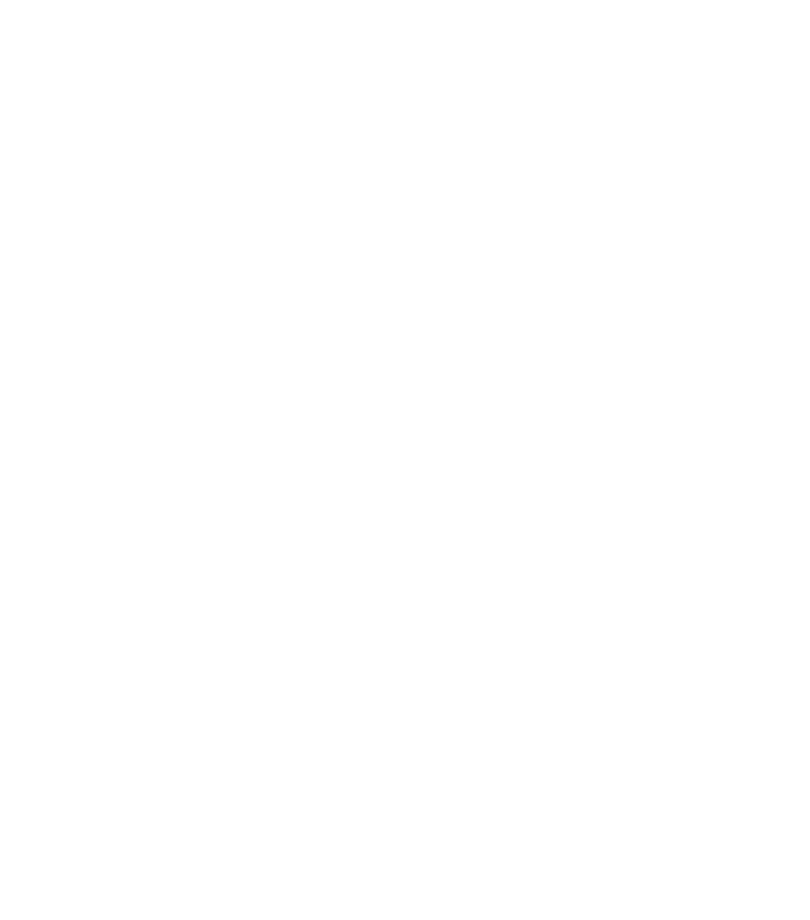
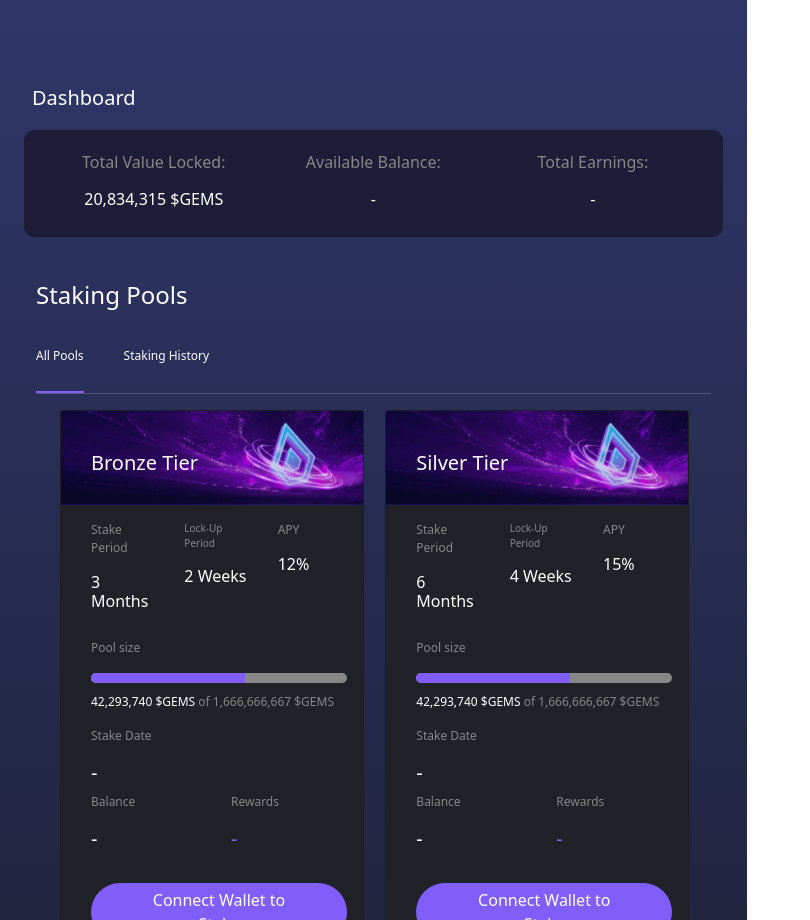
Before and after one commit to QalbeAli/Wagmi-Code, a Next.js app: page / in a window 1280 px wide. Shown: the part 180-1100 px from the top of the page, without its empty margins (0-810 px from the left). Before the commit the page ends 800 px from the top, so only its background shows below. Built offline with nearby package versions, Linux system fonts and the light colour scheme.

Commit message:
first commit

```diff
--- a/components/cards.js
+++ b/components/cards.js
@@ -5,20 +5,21 @@
             <div className='container-fluid' >
                 <div className='row'>
                     <div className='col-sm-6 col col-lg-6'>
+                        <div className={cardstyles.col1}>
                         <div className="card" style={{ width: "19rem", padding: "0px", backgroundColor: "#212228" }}>
                             <img className={cardstyles.img33} src="banner1.png" alt="Card image cap" />
                             <h5 className={cardstyles.head5}>Bronze Tier</h5>
                             <div className="card-body">
                                 <div className='row' style={{ marginLeft: "2px" }}>
-                                    <div className='col-lg-4'>
+                                    <div className='col-lg-4 col-sm 4 col-4'>
                                         <p style={{ color: "#878787", fontSize: "12px" }}>Stake Period</p>
                                         <h6 style={{ color: "white" }}>3 Months</h6>
                                     </div>
-                                    <div className='col-lg-4'>
+                                    <div className='col-lg-4 col-sm-4 col-4'>
                                         <p style={{ color: "#878787", fontSize: "10px" }}> Lock-Up Period</p>
                                         <h6 style={{ color: "white" }}>2 Weeks</h6>
                                     </div>
-                                    <div className='col-lg-4'>
+                                    <div className='col-lg-4 col-sm-4 col-4'>
                                         <p style={{ color: "#878787", fontSize: "12px" }}>APY</p>
                                         <h6 style={{ color: "white" }}>12%</h6>
                                     </div>
@@ -44,11 +45,11 @@
                                         <h5 style={{color:"white"}}>-</h5>
                                     </div>
                                     <div className='row'>
-                                        <div className='col-sm-6'>
+                                        <div className='col-sm-6 col-6'>
                                         <p style={{color:"#878787",fontSize:"12px"}}>Balance</p>
                                         <h5 style={{color:"white"}}>-</h5>
                                         </div>
-                                        <div className='col-sm-6'>
+                                        <div className='col-sm-6 col-6'>
                                         <p style={{color:"#878787",fontSize:"12px"}}>Rewards</p>
                                         <h5 style={{color:"#815efa"}}>-</h5>
                                         </div>
@@ -58,22 +59,24 @@
                                 </div>
                             </div>
                         </div>
+                        </div>
                     </div>
                     <div className='col-sm-6 col col-lg-6'>
+                        <div className={cardstyles.col2}>
                     <div className="card" style={{ width: "19rem", padding: "0px", backgroundColor: "#212228" }}>
                             <img className={cardstyles.img33} src="banner1.png" alt="Card image cap" />
                             <h5 className={cardstyles.head5}>Silver Tier</h5>
                             <div className="card-body">
                                 <div className='row' style={{ marginLeft: "2px" }}>
-                                    <div className='col-lg-4'>
+                                    <div className='col-lg-4 col-sm-4 col-4'>
                                         <p style={{ color: "#878787", fontSize: "12px" }}>Stake Period</p>
                                         <h6 style={{ color: "white" }}>6 Months</h6>
                                     </div>
-                                    <div className='col-lg-4'>
+                                    <div className='col-lg-4 col-sm-4 col-4'>
                                         <p style={{ color: "#878787", fontSize: "10px" }}> Lock-Up Period</p>
                                         <h6 style={{ color: "white" }}>4 Weeks</h6>
                                     </div>
-                                    <div className='col-lg-4'>
+                                    <div className='col-lg-4 col-sm-4 col-4'>
                                         <p style={{ color: "#878787", fontSize: "12px" }}>APY</p>
                                         <h6 style={{ color: "white" }}>15%</h6>
                                     </div>
@@ -99,11 +102,11 @@
                                         <h5 style={{color:"white"}}>-</h5>
                                     </div>
                                     <div className='row'>
-                                        <div className='col-sm-6'>
+                                        <div className='col-sm-6 col-6'>
                                         <p style={{color:"#878787",fontSize:"12px"}}>Balance</p>
                                         <h5 style={{color:"white"}}>-</h5>
                                         </div>
-                                        <div className='col-sm-6'>
+                                        <div className='col-sm-6 col-6'>
                                         <p style={{color:"#878787",fontSize:"12px"}}>Rewards</p>
                                         <h5 style={{color:"#815efa"}}>-</h5>
                                         </div>
@@ -115,23 +118,25 @@
                         </div>
 
                     </div>
+                    </div>
                 </div>
                 <div className='row' style={{marginTop:"20px"}}>
                     <div className='col-sm-6 col col-lg-6'>
+                    <div className={cardstyles.col3}>
                         <div className="card" style={{ width: "19rem", padding: "0px", backgroundColor: "#212228" }}>
                             <img className={cardstyles.img33} src="banner1.png" alt="Card image cap" />
                             <h5 className={cardstyles.head5}>Gold Tier</h5>
                             <div className="card-body">
                                 <div className='row' style={{ marginLeft: "2px" }}>
-                                    <div className='col-lg-4'>
+                                    <div className='col-lg-4 col-sm-4 col-4'>
                                         <p style={{ color: "#878787", fontSize: "12px" }}>Stake Period</p>
                                         <h6 style={{ color: "white" }}>9 Months</h6>
                                     </div>
-                                    <div className='col-lg-4'>
+                                    <div className='col-lg-4  col-sm-4 col-4'>
                                         <p style={{ color: "#878787", fontSize: "10px" }}> Lock-Up Period</p>
                                         <h6 style={{ color: "white" }}>6 Weeks</h6>
                                     </div>
-                                    <div className='col-lg-4'>
+                                    <div className='col-lg-4  col-sm-4 col-4'>
                                         <p style={{ color: "#878787", fontSize: "12px" }}>APY</p>
                                         <h6 style={{ color: "white" }}>18%</h6>
                                     </div>
@@ -157,11 +162,11 @@
                                         <h5 style={{color:"white"}}>-</h5>
                                     </div>
                                     <div className='row'>
-                                        <div className='col-sm-6'>
+                                        <div className='col-sm-6 col-6'>
                                         <p style={{color:"#878787",fontSize:"12px"}}>Balance</p>
                                         <h5 style={{color:"white"}}>-</h5>
                                         </div>
-                                        <div className='col-sm-6'>
+                                        <div className='col-sm-6 col-6'>
                                         <p style={{color:"#878787",fontSize:"12px"}}>Rewards</p>
                                         <h5 style={{color:"#815efa"}}>-</h5>
                                         </div>
@@ -172,21 +177,23 @@
                             </div>
                         </div>
                     </div>
+                    </div>
                     <div className='col-sm-6 col col-lg-6'>
+                        <div className={cardstyles.col4}>
                     <div className="card" style={{boxShadow:"0px 0px 9px 3px #6A8EFFCC;", width: "19rem", padding: "0px", backgroundColor: "#212228" }}>
                             <img className={cardstyles.img33} src="banner1.png" alt="Card image cap" />
                             <h5 className={cardstyles.head5}>Platinum Tier</h5>
                             <div className="card-body">
                                 <div className='row' style={{ marginLeft: "2px" }}>
-                                    <div className='col-lg-4'>
+                                    <div className='col-lg-4  col-sm-4 col-4'>
                                         <p style={{ color: "#878787", fontSize: "12px" }}>Stake Period</p>
                                         <h6 style={{ color: "white" }}>12 Month</h6>
                                     </div>
-                                    <div className='col-lg-4'>
+                                    <div className='col-lg-4  col-sm-4 col-4'>
                                         <p style={{ color: "#878787", fontSize: "10px" }}> Lock-Up Period</p>
                                         <h6 style={{ color: "white" }}>8 Weeks</h6>
                                     </div>
-                                    <div className='col-lg-4'>
+                                    <div className='col-lg-4  col-sm-4 col-4'>
                                         <p style={{ color: "#878787", fontSize: "12px" }}>APY</p>
                                         <h6 style={{ color: "white" }}>21%</h6>
                                     </div>
@@ -212,11 +219,11 @@
                                         <h5 style={{color:"white"}}>-</h5>
                                     </div>
                                     <div className='row'>
-                                        <div className='col-sm-6'>
+                                        <div className='col-sm-6 col-6'>
                                         <p style={{color:"#878787",fontSize:"12px"}}>Balance</p>
                                         <h5 style={{color:"white"}}>-</h5>
                                         </div>
-                                        <div className='col-sm-6'>
+                                        <div className='col-sm-6 col-6'>
                                         <p style={{color:"#878787",fontSize:"12px"}}>Rewards</p>
                                         <h5 style={{color:"#815efa"}}>-</h5>
                                         </div>
@@ -228,6 +235,7 @@
                         </div>
 
                     </div>
+                    </div>
                 </div>
             </div>
         </>
--- a/components/faq.js
+++ b/components/faq.js
@@ -3,7 +3,7 @@
     return(
         <>
    <div className='container' style={{marginTop:"20px"}}>
-       <h2 style={{color:"white",}}>FAQ</h2>
+       <h2 className={faqstyles.f}>FAQ</h2>
        <br></br>
    <div className="accordion accordion-flush" id="accordionFlushExample" >
   <div className="accordion-item" style={{backgroundColor:"#1d1d37"}}>
--- a/pages/index.js
+++ b/pages/index.js
@@ -58,9 +58,9 @@
           </div>
         </div>
       </div>
-      {/* <div className="container-fluid" >
+      <div className="container-fluid" >
   <div className="row flex-nowrap">
-    <div className="col-3 col-md-3 col-xl-2 px-sm-2 px-0 " style={{backgroundImage:"linear-gradient(#331939, #191729)"}}>
+    {/* <div className="col-3 col-md-3 col-xl-2 px-sm-2 px-0 " style={{backgroundImage:"linear-gradient(#331939, #191729)"}}>
       <div className="d-flex flex-column align-items-center align-items-sm-start px-3 pt-2 text-white min-vh-100">
         <ul
           className="nav nav-pills flex-column mb-sm-auto mb-0 align-items-center align-items-sm-start"
@@ -162,10 +162,10 @@
        <a style={{color:"#878787",textDecoration:"none"}}  href="#">Terms and Conditions</a>
       </div>
       </div>
-    </div>
-    <div className="col-xl-7 col-md-6 col-6" style={{backgroundImage:"linear-gradient(#31396E,#121216)"}}>
+    </div> */}
+    <div className="col-xl-7 col-md-12 col-12" style={{backgroundImage:"linear-gradient(#31396E,#121216)"}}>
 
-    <div>
+    <div className={styles.centerCol}>
       <h1 className={styles.heading}>$GEMS Staking</h1>
       <p className={styles.heading1}>Stake your $GEMS in GEMS ecosystem</p>
       <br></br>
@@ -173,15 +173,15 @@
       <h5 className={styles.heading1}>Dashboard</h5>
       <div className='container' style={{marginTop:"20px"}}>
         <div className='row' style={{backgroundColor:"#1d1d37",padding:"20px",borderRadius:"10px"}}>
-          <div className='col-sm-4 col-lg-4' style={{textAlign:"center"}}>
+          <div className='col-sm-4 col-4 col-lg-4' style={{textAlign:"center"}}>
         <p className={styles.para}>Total Value Locked:</p>
         <h6 className={styles.head1}>20,834,315 $GEMS</h6>
           </div>
-          <div className='col-sm-4 col-lg-4' style={{textAlign:"center"}}>
+          <div className='col-sm-4 col-4 col-lg-4' style={{textAlign:"center"}}>
         <p className={styles.para}>Available Balance:</p>
         <h6 className={styles.head1}>-</h6>
           </div>
-          <div className='col-sm-4 col-lg-4' style={{textAlign:"center"}}>
+          <div className='col-sm-4 col-4 col-lg-4' style={{textAlign:"center"}}>
         <p className={styles.para}>Total Earnings:</p>
         <h6 className={styles.head1}>-</h6>
           </div>
@@ -191,7 +191,7 @@
 
             <div className='container'>
               <br></br>
-              <h4 style={{color:"white"}}>Staking Pools</h4>
+              <h4 className={styles.pool}>Staking Pools</h4>
               <br></br>
                 <div className={styles.myBox}>
               <a href="#"><h4 className={styles.details} onClick={()=>alert("shdsakjdh")}>All Pools</h4></a>
@@ -209,7 +209,7 @@
     </div>
 
     </div>
-    <div className="col-3 col-md-3 col-xl-3 px-sm-2 px-0 " style={{backgroundImage:"linear-gradient(#331939, #191729)"}}>
+    {/* <div className="col-3 col-md-3 col-xl-3 px-sm-2 px-0 " style={{backgroundImage:"linear-gradient(#331939, #191729)"}}>
       <div className="d-flex flex-column align-items-center align-items-sm-start px-3 pt-2 text-white min-vh-100">
       <div className="accordion" id="accordionExample" style={{width:"fit-content"}} >
   <div className="accordion-item" style={{backgroundColor:"#25242d"}}>
@@ -389,10 +389,10 @@
 </div>
 
       </div>
-    </div>
+    </div> */}
   </div>
 </div>
- */}
+
 
     </>
 
--- a/styles/Home.module.css
+++ b/styles/Home.module.css
@@ -22,6 +22,9 @@
   padding-bottom: 10px;
   padding-right: 40px;
 
+}
+.pool{
+  color: white;
 }
 .address{
   background-color: #202544;
@@ -178,7 +181,24 @@
   }
   .div3{
     margin-top: 15px;
-  }
+
+}
+.heading{
+  text-align: center;
+}
+.heading1{
+  text-align: center;
+}
+.para{
+  font-size: 12px;
+}
+.head1{
+  font-size: 14px;
+}
+.pool{
+  text-align: center;
+}
+
 
 }
 @media only screen and (max-width: 400px){
@@ -195,4 +215,5 @@
   .level1{
     padding-right: 5px;
   }
+
 }
--- a/styles/globals.css
+++ b/styles/globals.css
@@ -4,8 +4,8 @@
   margin: 0;
   font-family: -apple-system, BlinkMacSystemFont, Segoe UI, Roboto, Oxygen,
     Ubuntu, Cantarell, Fira Sans, Droid Sans, Helvetica Neue, sans-serif;
-    overflow-y: hidden;
-    overflow: hidden;
+
+    overflow-x: hidden;
 }
 
 a {
```
Also changed, not shown: styles/Card.module.css (+21 -0 lines), styles/Faq.module.css (+8 -0 lines).
